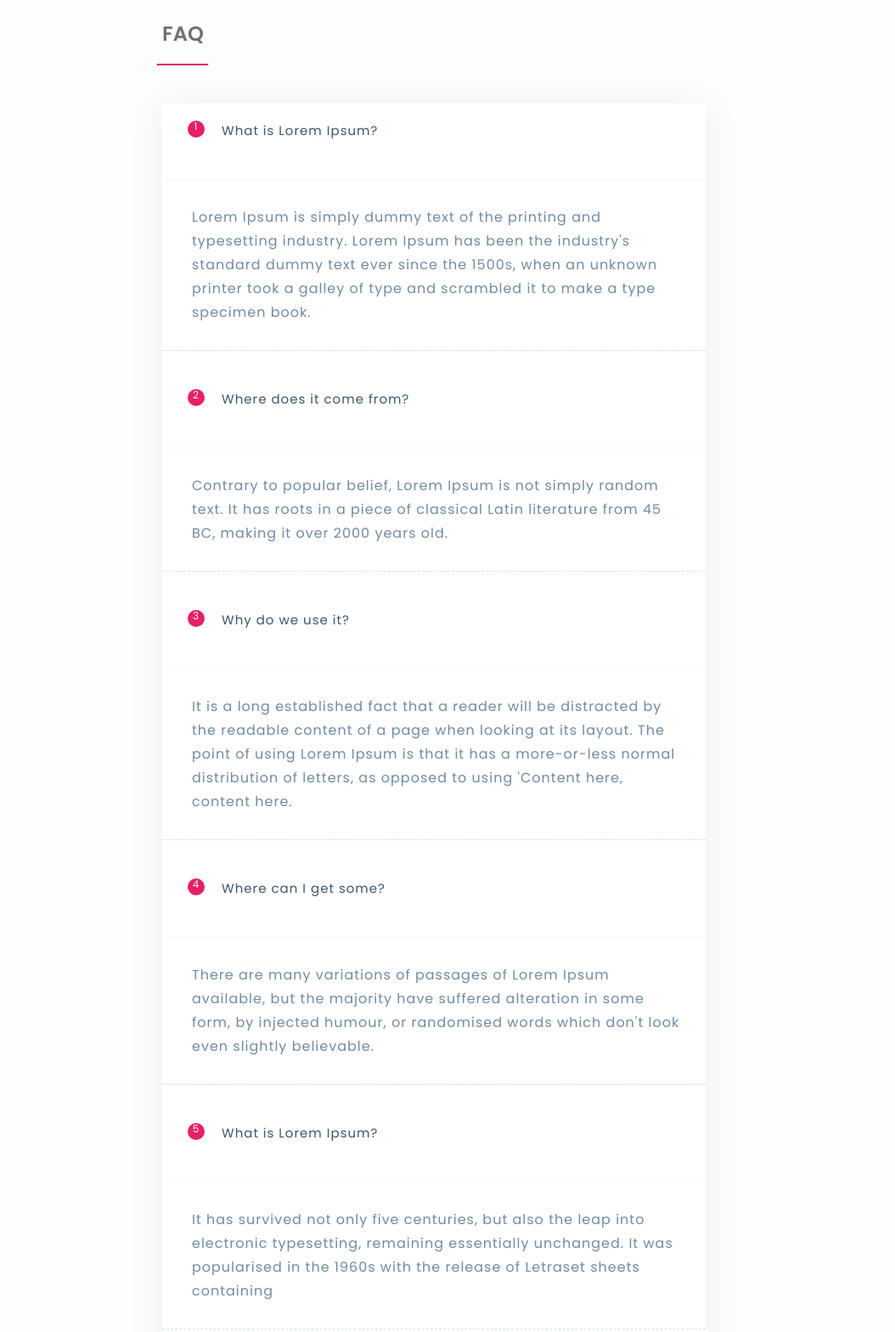
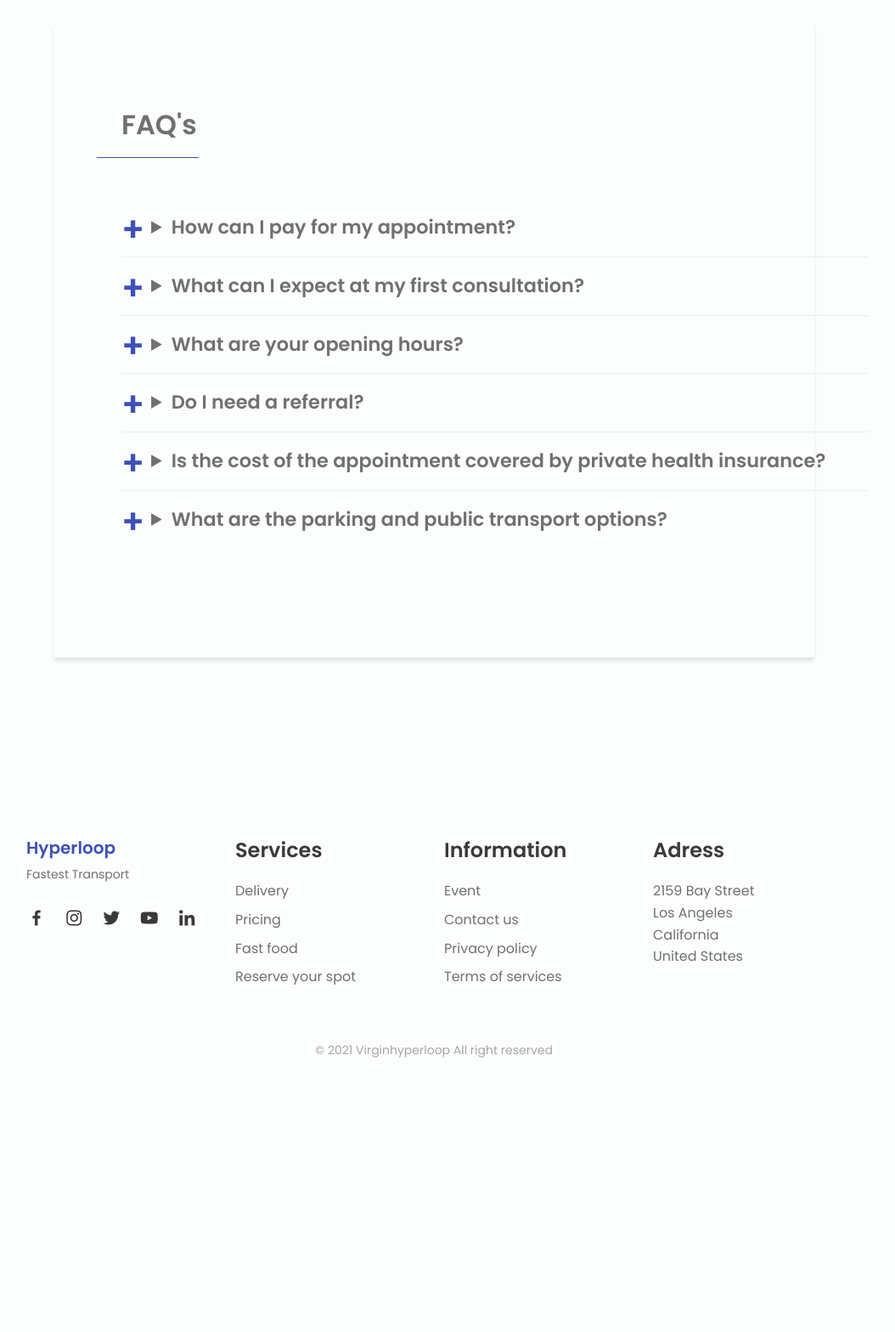
Before and after one commit to ayushjaipuriyar/hyperloop, a plain HTML site: page faq.html in a window 1280 px wide. Shown: the part 52-1620 px from the top of the page at 85% size, without its empty margins (129-1183 px from the left). After the commit the page ends 1330 px from the top, so only its background shows below. Drawn offline with nearby package versions, Linux system fonts and the light colour scheme.

Commit message:
update 0.5

```diff
--- a/assets/css/stylecontact.css
+++ b/assets/css/stylecontact.css
@@ -3,7 +3,7 @@
 }
 
 body {
-	background: #f6f5f7;
+	background: var(--body-color);
 	display: flex;
 	justify-content: center;
 	align-items: center;
@@ -39,15 +39,15 @@ a {
 
 button {
 	border-radius: 20px;
-	border: 1px solid #FF4B2B;
-	background-color: #FF4B2B;
+	border: 1px solid var(--first-color-alt);
+	background-color: var(--first-color);
 	color: #FFFFFF;
 	font-size: 12px;
 	font-weight: bold;
 	padding: 12px 45px;
 	letter-spacing: 1px;
 	text-transform: uppercase;
-	transition: transform 80ms ease-in;
+	transition: .3s;
 }
 
 button:active {
@@ -61,6 +61,10 @@ button:focus {
 button.ghost {
 	background-color: transparent;
 	border-color: #FFFFFF;
+}
+
+button:hover{
+	background-color: var(--first-color-alt);
 }
 
 form {
@@ -83,7 +87,7 @@ input {
 }
 
 .container {
-	background-color: #fff;
+	background-color: var(--body-color);
 	border-radius: 10px;
   	box-shadow: 0 14px 28px rgba(0,0,0,0.25),
 			0 10px 10px rgba(0,0,0,0.22);
@@ -154,9 +158,9 @@ input {
 }
 
 .overlay {
-	background: #FF416C;
-	background: -webkit-linear-gradient(to right, #FF4B2B, #FF416C);
-	background: linear-gradient(to right, #FF4B2B, #FF416C);
+	background: var(--first-color);
+	background: -webkit-linear-gradient(to right, var(--first-color), var(--first-color-alt));
+	background: linear-gradient(to right, var(--first-color), var(--first-color-alt));
 	background-repeat: no-repeat;
 	background-size: cover;
 	background-position: 0 0;
--- a/assets/css/stylefaq.css
+++ b/assets/css/stylefaq.css
@@ -1,123 +1,111 @@
-
-.faq-section {
-    background: #fdfdfd;
-    min-height: 100vh;
-    display: flex;
-    align-items: center;
-    justify-content: center;
-    padding: 10vh 0 0;
-    min-width: 100vw;
-}
-.container{
-    max-width: 50vw;
-    min-width: 30vw;
-}
-.faq-title h2 {
-  position: relative;
-  margin-bottom: 45px;
-  display: inline-block;
-  font-weight: 600;
-  line-height: 1;
-}
-.faq-title h2::before {
-    content: "";
-    position: absolute;
-    left: 50%;
-    width: 60px;
-    height: 2px;
-    background: #E91E63;
-    bottom: -25px;
-    margin-left: -30px;
-}
-.faq-title p {
-  padding: 0 190px;
-  margin-bottom: 10px;
+:focus {
+  outline: none;
 }
 
-.faq {
-  background: #FFFFFF;
-  box-shadow: 0 2px 48px 0 rgba(0, 0, 0, 0.06);
-  border-radius: 4px;
+div + div {
+  clear: both;
 }
 
-.faq .card {
-  border: none;
-  background: none;
-  border-bottom: 1px dashed #CEE1F8;
+p {
+  line-height: 1.4em;
+  color: #9e9e9e;
 }
 
-.faq .card .card-header {
-  padding: 0px;
-  border: none;
-  background: none;
-  -webkit-transition: all 0.3s ease 0s;
-  -moz-transition: all 0.3s ease 0s;
-  -o-transition: all 0.3s ease 0s;
-  transition: all 0.3s ease 0s;
+.faq-title {
+  font-size: 2em;
+  margin: 0.4em 0;
 }
 
-.faq .card .card-header:hover {
-    background: rgba(233, 30, 99, 0.1);
-    padding-left: 10px;
-}
-.faq .card .card-header .faq-title {
-  width: 100%;
-  text-align: left;
-  padding: 0px;
-  padding-left: 30px;
-  padding-right: 30px;
-  font-weight: 400;
-  font-size: 15px;
-  letter-spacing: 1px;
-  color: #3B566E;
-  text-decoration: none !important;
-  -webkit-transition: all 0.3s ease 0s;
-  -moz-transition: all 0.3s ease 0s;
-  -o-transition: all 0.3s ease 0s;
-  transition: all 0.3s ease 0s;
-  cursor: pointer;
-  padding-top: 20px;
-  padding-bottom: 20px;
+div.seperator {
+  width: 7.5em;
+  background-color: var(--first-color);
+  height: 0.07em;
+  margin-left: -1.8em;
 }
 
-.faq .card .card-header .faq-title .badge {
-  display: inline-block;
-  width: 20px;
-  height: 20px;
-  line-height: 14px;
-  float: left;
-  -webkit-border-radius: 100px;
-  -moz-border-radius: 100px;
-  border-radius: 100px;
-  text-align: center;
-  background: #E91E63;
-  color: #fff;
-  font-size: 12px;
-  margin-right: 20px;
+.faq-list > div {
+  border-bottom: 0.07em solid #ededed;
+  padding: 1em 0em;
 }
 
-.faq .card .card-body {
-  padding: 30px;
-  padding-left: 35px;
-  padding-bottom: 16px;
-  font-weight: 400;
-  font-size: 16px;
-  color: #6F8BA4;
-  line-height: 28px;
-  letter-spacing: 1px;
-  border-top: 1px solid #F3F8FF;
+.faq-list > div:last-child {
+  border: initial;
 }
 
-.faq .card .card-body p {
-  margin-bottom: 14px;
+summary {
+  font-size: 1.4em;
+  font-weight: bold;
+  cursor: pointer;
+  -webkit-touch-callout: none;
+  -webkit-user-select: none;
+  -khtml-user-select: none;
+  -moz-user-select: none;
+  -ms-user-select: none;
+  user-select: none;
 }
 
-@media (max-width: 991px) {
-  .faq {
-    margin-bottom: 30px;
-  }
-  .faq .card .card-header .faq-title {
-    line-height: 26px;
-    margin-top: 10px;
-  }
+summary:hover {
+  color: var(--first-color);
+  transition: all 0.3s ease;
 }
+
+details[open] summary ~ * {
+animation: sweep .5s ease-in-out;
+}
+
+@keyframes sweep {
+0%    {opacity: 0; margin-left: -10px}
+100%  {opacity: 1; margin-left: 55px}
+}
+
+details[open] summary {
+color: var(--first-color);
+}
+
+details[open] p {
+  border-left: 2px solid var(--first-color);
+  margin-left: 55px;
+  padding-left: 25px;
+  opacity: 100;
+  transition: all 3s ease;
+}
+
+details[open] summary:after {
+  content: "-";
+  font-size: 3.2em;
+  margin: -0.5em 0.14em 0 0;
+  font-weight: 200;
+}
+
+.faq-body {
+  width: 70vw;
+  margin: 10vh auto;
+  box-shadow: 0 4px 4px rgba(0,0,0,.1);
+  border-radius: 0.2em;
+  padding: 5em;
+  background-color: var(--background-color);
+}
+
+.faq-list {
+  width: 55em;
+  margin: 1em auto;
+  padding: 2em 0;
+}
+
+summary::-webkit-details-marker {
+  display: none;
+}
+
+summary:after {
+  background: transparent;
+  border-radius: 0.3em;
+  content: "+";
+  color: var(--first-color);
+  float: left;
+  font-size: 1.8em;
+  font-weight: bold;
+  margin: -0.3em 0.25em 0 0;
+  padding: 0;
+  text-align: center;
+  width: 25px;
+}
--- a/faq.html
+++ b/faq.html
@@ -22,7 +22,7 @@
                 <a href="/index.html"> <svg class="loop"> <path stroke="#ededed" id="outline" fill="none" stroke-width="4" stroke-linecap="round" stroke-linejoin="round" stroke-miterlimit="10"
                     d="M93.9,46.4c9.3,9.5,13.8,17.9,23.5,17.9s17.5-7.8,17.5-17.5s-7.8-17.6-17.5-17.5c-9.7,0.1-13.3,7.2-22.1,17.1 				c-8.9,8.8-15.7,17.9-25.4,17.9s-17.5-7.8-17.5-17.5s7.8-17.5,17.5-17.5S86.2,38.6,93.9,46.4z" />
               <path id="outline-bg" opacity="0.05" fill="none" stroke="#ededed" stroke-width="4" stroke-linecap="round" stroke-linejoin="round" stroke-miterlimit="10"
-                    d="				M93.9,46.4c9.3,9.5,13.8,17.9,23.5,17.9s17.5-7.8,17.5-17.5s-7.8-17.6-17.5-17.5c-9.7,0.1-13.3,7.2-22.1,17.1 				c-8.9,8.8-15.7,17.9-25.4,17.9s-17.5-7.8-17.5-17.5s7.8-17.5,17.5-17.5S86.2,38.6,93.9,46.4z" />
+                    d="M93.9,46.4c9.3,9.5,13.8,17.9,23.5,17.9s17.5-7.8,17.5-17.5s-7.8-17.6-17.5-17.5c-9.7,0.1-13.3,7.2-22.1,17.1 				c-8.9,8.8-15.7,17.9-25.4,17.9s-17.5-7.8-17.5-17.5s7.8-17.5,17.5-17.5S86.2,38.6,93.9,46.4z" />
                             </svg>
 
                 <div class="nav__menu" id="nav-menu">
@@ -41,121 +41,102 @@
                 </div>
             </nav>
         </header>
-                <section class="faq-section">
-            <div class="container">
-              <div class="row">
-                                <!-- ***** FAQ Start ***** -->
-                                <div class="col-md-6 offset-md-3">
-
-                                    <div class="faq-title text-center pb-3">
-                                        <h2>FAQ</h2>
+        <div id="faq" class="faq-body">
+                      <div class="faq-header">
+                        <h3 class="faq-title">FAQ's</h3>
+                        <div class="seperator"></div>
+                        <div class="faq-list">
+                          <div>
+                            <details>
+                              <summary title="How can I pay for my appointment?">How can I pay for my appointment?</summary>
+                              <p class="faq-content">Lorem ipsum dolor sit amet consectetur adipisicing elit. Sed illo quod debitis ducimus iste soluta rerum ipsa consequuntur minus quae. Ea minus ex corporis, pariatur quia rerum sequi iusto odit enim expedita fugiat, assumenda molestiae earum iste blanditiis, ipsum ratione.</p>
+                            </details>
                             </div>
+                          <div>
+                            <details>
+                              <summary title="What can I expect at my first consultation?">What can I expect at my first consultation?</summary>
+                              <p class="faq-content">Lorem ipsum dolor sit amet consectetur adipisicing elit. Sequi, molestias similique! Molestiae sapiente omnis, illo facere odit reprehenderit eveniet consequuntur sit minus adipisci temporibus eius inventore quidem. Dignissimos, facere quae. Rem quas a laborum est officia pariatur voluptatum iusto perferendis aut labore fugit magni inventore nulla architecto, velit, facilis itaque.</p>
+                            </details>
                             </div>
-                                <div class="col-md-6 offset-md-3">
-                                    <div class="faq" id="accordion">
-                                        <div class="card">
-                                            <div class="card-header" id="faqHeading-1">
-                                                <div class="mb-0">
-                                                    <h5 class="faq-title" data-toggle="collapse" data-target="#faqCollapse-1" data-aria-expanded="true" data-aria-controls="faqCollapse-1">
-                                                        <span class="badge">1</span>What is Lorem Ipsum?
-                                                    </h5>
+                          <div>
+                            <details>
+                              <summary title="What are your opening hours?">What are your opening hours?</summary>
+                              <p class="faq-content">Lorem ipsum dolor sit amet consectetur adipisicing elit. Eos error ea accusantium? Sunt cum in, repudiandae et facere at nesciunt commodi non quia earum libero aliquid labore obcaecati repellendus consequatur! Nesciunt impedit ducimus illum unde optio veritatis atque facere, voluptate a odio asperiores laudantium rerum.</p>
+                            </details>
                             </div>
+                          <div>
+                            <details>
+                              <summary title="Do I need a referral?">Do I need a referral?</summary>
+                              <p class="faq-content">Lorem ipsum dolor sit amet consectetur adipisicing elit. Facilis quisquam numquam labore explicabo cupiditate laboriosam. Ipsam explicabo possimus illum aspernatur.</p>
+                            </details>
                             </div>
-                                            <div id="faqCollapse-1" class="collapse" aria-labelledby="faqHeading-1" data-parent="#accordion">
-                                                <div class="card-body">
-                                                    <p>Lorem Ipsum is simply dummy text of the printing and typesetting industry. Lorem Ipsum has been the industry's standard dummy text ever since the 1500s, when an unknown printer took a galley of type and scrambled it to make a type specimen book. </p>
+                          <div>
+                            <details>
+                              <summary title="Is the cost of the appointment covered by private health insurance?">Is the cost of the appointment covered by private health insurance?</summary>
+                              <p class="faq-content">Lorem ipsum dolor, sit amet consectetur adipisicing elit. Explicabo quos quam asperiores enim sequi nihil? Iure blanditiis autem in ratione rerum, sequi cupiditate eos nemo iusto unde eaque voluptatum alias, porro aliquid sunt. Nesciunt veritatis, ex esse tempora laudantium officiis? Quas corrupti a aut sed quaerat, ipsa incidunt tempora velit dolor distinctio repellat tenetur illum consectetur quos veniam eius provident earum doloremque commodi! Minus amet, obcaecati rem, modi accusantium ad, deleniti possimus incidunt laudantium vitae iusto laborum culpa! Similique, repellat.</p>
+                            </details>
                             </div>
-                                            </div>
-                                        </div>
-                                        <div class="card">
-                                            <div class="card-header" id="faqHeading-2">
-                                                <div class="mb-0">
-                                                    <h5 class="faq-title" data-toggle="collapse" data-target="#faqCollapse-2" data-aria-expanded="false" data-aria-controls="faqCollapse-2">
-                                                        <span class="badge">2</span> Where does it come from?
-                                                    </h5>
-                                                </div>
-                                            </div>
-                                            <div id="faqCollapse-2" class="collapse" aria-labelledby="faqHeading-2" data-parent="#accordion">
-                                                <div class="card-body">
-                                                    <p>Contrary to popular belief, Lorem Ipsum is not simply random text. It has roots in a piece of classical Latin literature from 45 BC, making it over 2000 years old.</p>
-                                                </div>
-                                            </div>
-                                        </div>
-                                        <div class="card">
-                                            <div class="card-header" id="faqHeading-3">
-                                                <div class="mb-0">
-                                                    <h5 class="faq-title" data-toggle="collapse" data-target="#faqCollapse-3" data-aria-expanded="false" data-aria-controls="faqCollapse-3">
-                                                        <span class="badge">3</span>Why do we use it?
-                                                    </h5>
-                                                </div>
-                                            </div>
-                                            <div id="faqCollapse-3" class="collapse" aria-labelledby="faqHeading-3" data-parent="#accordion">
-                                                <div class="card-body">
-                                                    <p>It is a long established fact that a reader will be distracted by the readable content of a page when looking at its layout. The point of using Lorem Ipsum is that it has a more-or-less normal distribution of letters, as opposed to using 'Content here, content here.</p>
-                                                </div>
-                                            </div>
-                                        </div>
-                                        <div class="card">
-                                            <div class="card-header" id="faqHeading-4">
-                                                <div class="mb-0">
-                                                    <h5 class="faq-title" data-toggle="collapse" data-target="#faqCollapse-4" data-aria-expanded="false" data-aria-controls="faqCollapse-4">
-                                                        <span class="badge">4</span> Where can I get some?
-                                                    </h5>
-                                                </div>
-                                            </div>
-                                            <div id="faqCollapse-4" class="collapse" aria-labelledby="faqHeading-4" data-parent="#accordion">
-                                                <div class="card-body">
-                                                    <p>There are many variations of passages of Lorem Ipsum available, but the majority have suffered alteration in some form, by injected humour, or randomised words which don't look even slightly believable.</p>
-                                                </div>
-                                            </div>
-                                        </div>
-                                        <div class="card">
-                                            <div class="card-header" id="faqHeading-5">
-                                                <div class="mb-0">
-                                                    <h5 class="faq-title" data-toggle="collapse" data-target="#faqCollapse-5" data-aria-expanded="false" data-aria-controls="faqCollapse-5">
-                                                        <span class="badge">5</span> What is Lorem Ipsum?
-                                                    </h5>
-                                                </div>
-                                            </div>
-                                            <div id="faqCollapse-5" class="collapse" aria-labelledby="faqHeading-5" data-parent="#accordion">
-                                                <div class="card-body">
-                                                    <p> It has survived not only five centuries, but also the leap into electronic typesetting, remaining essentially unchanged. It was popularised in the 1960s with the release of Letraset sheets containing</p>
-                                                </div>
-                                            </div>
-                                        </div>
-                                        <div class="card">
-                                            <div class="card-header" id="faqHeading-6">
-                                                <div class="mb-0">
-                                                    <h5 class="faq-title" data-toggle="collapse" data-target="#faqCollapse-6" data-aria-expanded="false" data-aria-controls="faqCollapse-6">
-                                                        <span class="badge">6</span> Where does it come from?
-                                                    </h5>
-                                                </div>
-                                            </div>
-                                            <div id="faqCollapse-6" class="collapse" aria-labelledby="faqHeading-6" data-parent="#accordion">
-                                                <div class="card-body">
-                                                    <p>The standard chunk of Lorem Ipsum used since the 1500s is reproduced below for those interested. Sections 1.10.32 and 1.10.33 from "de Finibus Bonorum et Malorum" by Cicero are also reproduced in their exact original form, accompanied by English versions from the 1914 translation by H. Rackham.</p>
-                                                </div>
-                                            </div>
-                                        </div>
-                                        <div class="card">
-                                            <div class="card-header" id="faqHeading-7">
-                                                <div class="mb-0">
-                                                    <h5 class="faq-title" data-toggle="collapse" data-target="#faqCollapse-7" data-aria-expanded="false" data-aria-controls="faqCollapse-7">
-                                                        <span class="badge">7</span> Why do we use it?
-                                                    </h5>
-                                                </div>
-                                            </div>
-                                            <div id="faqCollapse-7" class="collapse" aria-labelledby="faqHeading-7" data-parent="#accordion">
-                                                <div class="card-body">
-                                                    <p>Many desktop publishing packages and web page editors now use Lorem Ipsum as their default model text, and a search for 'lorem ipsum' will uncover many web sites still in their infancy. Various versions have evolved over the years, sometimes by accident, sometimes on purpose (injected humour and the like).</p>
+                            <div>
+                                <details>
+                                    <summary title="What are the parking and public transport options?">What are the parking and public transport options?</summary>
+                                    <p class="faq-content">Lorem ipsum dolor sit amet consectetur adipisicing elit. Facilis quisquam numquam labore explicabo cupiditate laboriosam. Ipsam explicabo possimus illum aspernatur.</p>
+                                </details>
                             </div>
                         </div>
                       </div>
                     </div>
+                    <!--========== FOOTER ==========-->
+                    <footer class="footer section bd-container">
+                        <div class="footer__container bd-grid">
+                            <div class="footer__content">
+                                <a href="#" class="footer__logo">Hyperloop</a>
+                                <span class="footer__description">Fastest Transport</span>
+                                <div>
+                                    <a href="https://www.facebook.com/VirginHyperloop/" class="footer__social"><i class='bx bxl-facebook'></i></a>
+                                    <a href="https://www.instagram.com/virginhyperloop/" class="footer__social"><i class='bx bxl-instagram'></i></a>
+                                    <a href="https://twitter.com/virginhyperloop" class="footer__social"><i class='bx bxl-twitter'></i></a>
+                                    <a href="https://www.youtube.com/virginhyperloop" class="footer__social"><i class='bx bxl-youtube'></i></a>
+                                    <a href="https://www.linkedin.com/company/virgin-hyperloop" class="footer__social"><i class='bx bxl-linkedin'></i></a>
                                 </div>
                             </div>
+
+                            <div class="footer__content">
+                                <h3 class="footer__title">Services</h3>
+                                <ul>
+                                    <li><a href="#" class="footer__link">Delivery</a></li>
+                                    <li><a href="#" class="footer__link">Pricing</a></li>
+                                    <li><a href="#" class="footer__link">Fast food</a></li>
+                                    <li><a href="#" class="footer__link">Reserve your spot</a></li>
+                                </ul>
                             </div>
-                            </section>
+
+                            <div class="footer__content">
+                                <h3 class="footer__title">Information</h3>
+                                <ul>
+                                    <li><a href="#" class="footer__link">Event</a></li>
+                                    <li><a href="#" class="footer__link">Contact us</a></li>
+                                    <li><a href="#" class="footer__link">Privacy policy</a></li>
+                                    <li><a href="#" class="footer__link">Terms of services</a></li>
+                                </ul>
+                            </div>
+
+                            <div class="footer__content">
+                                <h3 class="footer__title">Adress</h3>
+                                <ul>
+                                    <li>2159 Bay Street</li>
+                                    <li>Los Angeles</li>
+                                    <li>California</li>
+                                    <li>United States</li>
+                                </ul>
+                            </div>
+                        </div>
+
+                        <p class="footer__copy">&#169; 2021 Virginhyperloop All right reserved</p>
+                    </footer>
+
+                    <!--========== SCROLL REVEAL ==========-->
+                    <script src="https://unpkg.com/scrollreveal"></script>
+
                     <!--========== MAIN JS ==========-->
                     <script src="assets/js/main.js"></script>
     </body>
```
Also changed, not shown: contact.html (+4 -5 lines). Lines whose indentation alone changed are shown as unchanged.
